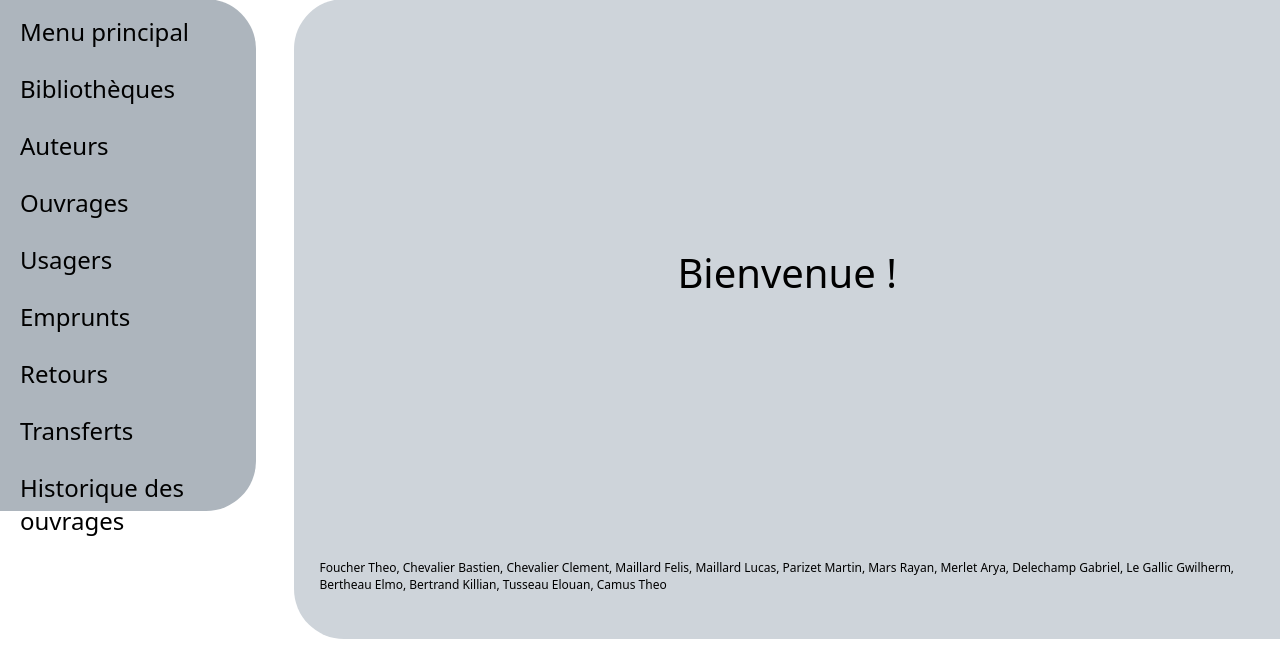
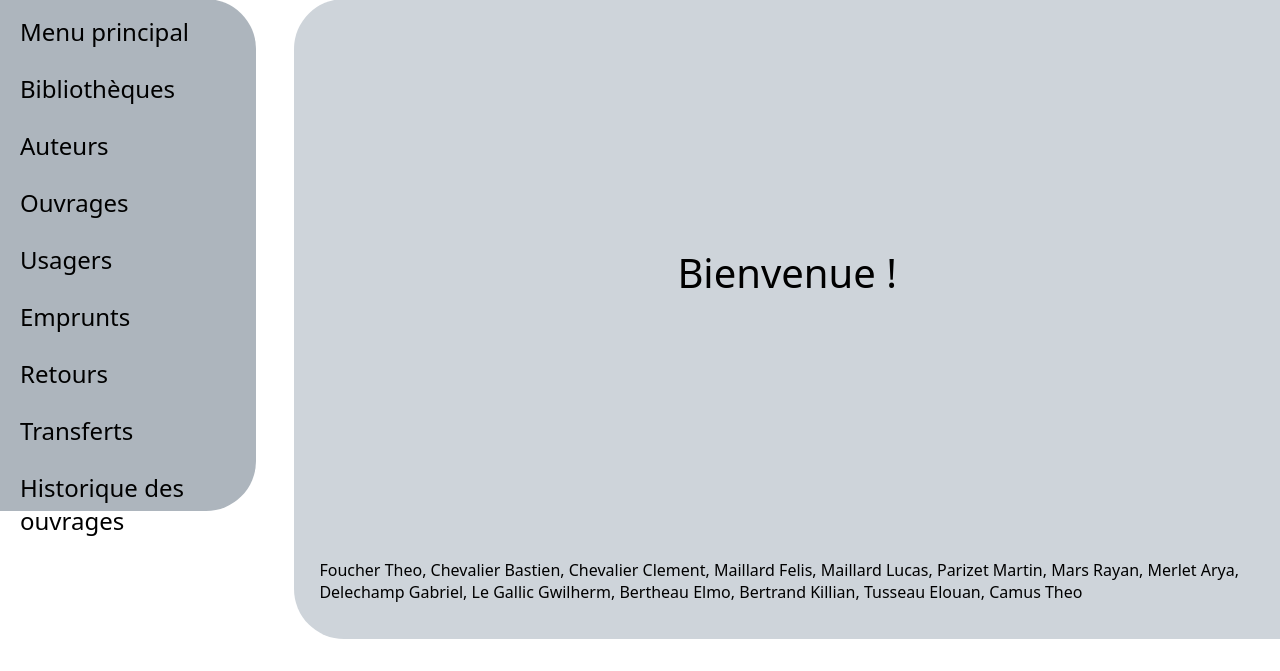
Before and after one commit to TusseauElouan/GrosProjetSaMere, a PHP site: page / in a window 1280 px wide. Shown: the part 129-800 px from the top of the page. Run offline with PHP 8.4, Linux system fonts and the light colour scheme.

Commit message:
Ajustement de la taille des noms
(Bastien trouvait que c'était trop petit)

```diff
--- a/index.php
+++ b/index.php
@@ -33,7 +33,7 @@
     </div>
 
     <div class="noms">
-        <p style="font-size:1.5vh;">
+        <p style="font-size:2vh;">
             Foucher Theo,
             Chevalier Bastien,
             Chevalier Clement,
```
